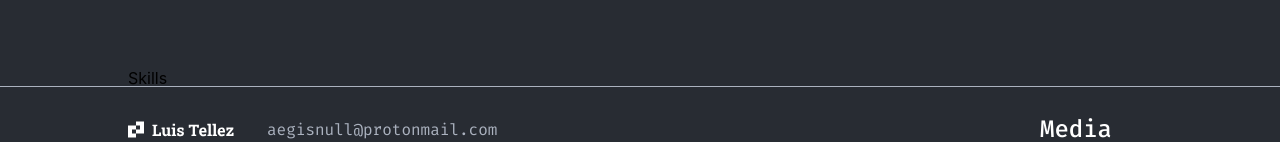
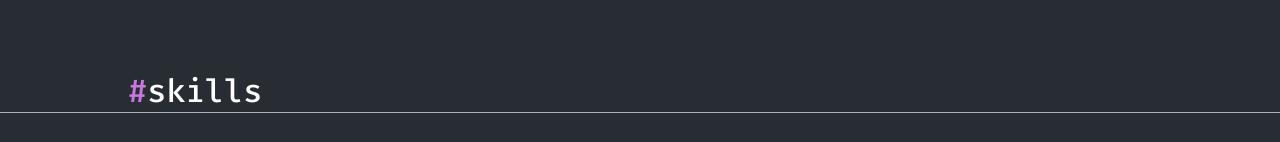
Before and after one commit to aegisnull/luistellez, a React (Create React App) app: page / in a window 1280 px wide. Shown: the part 1551-1693 px from the top of the page. Built offline with nearby package versions, Linux system fonts and the light colour scheme.

Commit message:
feat: add title HTML markup for Skills component

```diff
--- a/src/components/Projects/Projects.js
+++ b/src/components/Projects/Projects.js
@@ -19,7 +19,7 @@ function Projects() {
   }, [currentPath]);
 
   return (
-    <section className='projects' id='projects'>
+    <section className='projects'>
       <div className='projects__container'>
         <div className='projects__title'>
           <h2 className='title'>projects</h2>
--- a/src/components/Skills/Skills.js
+++ b/src/components/Skills/Skills.js
@@ -2,9 +2,14 @@ import './Skills.scss';
 
 function Skills() {
   return (
-    <div className='skills'>
-      <h1>Skills</h1>
-    </div>
+    <section className='skills'>
+      <div className='skills__container'>
+        <div className='skills__title'>
+          <h2 className='title'>skills</h2>
+          <div className='skills__line' />
+        </div>
+      </div>
+    </section>
   );
 }
 
```
